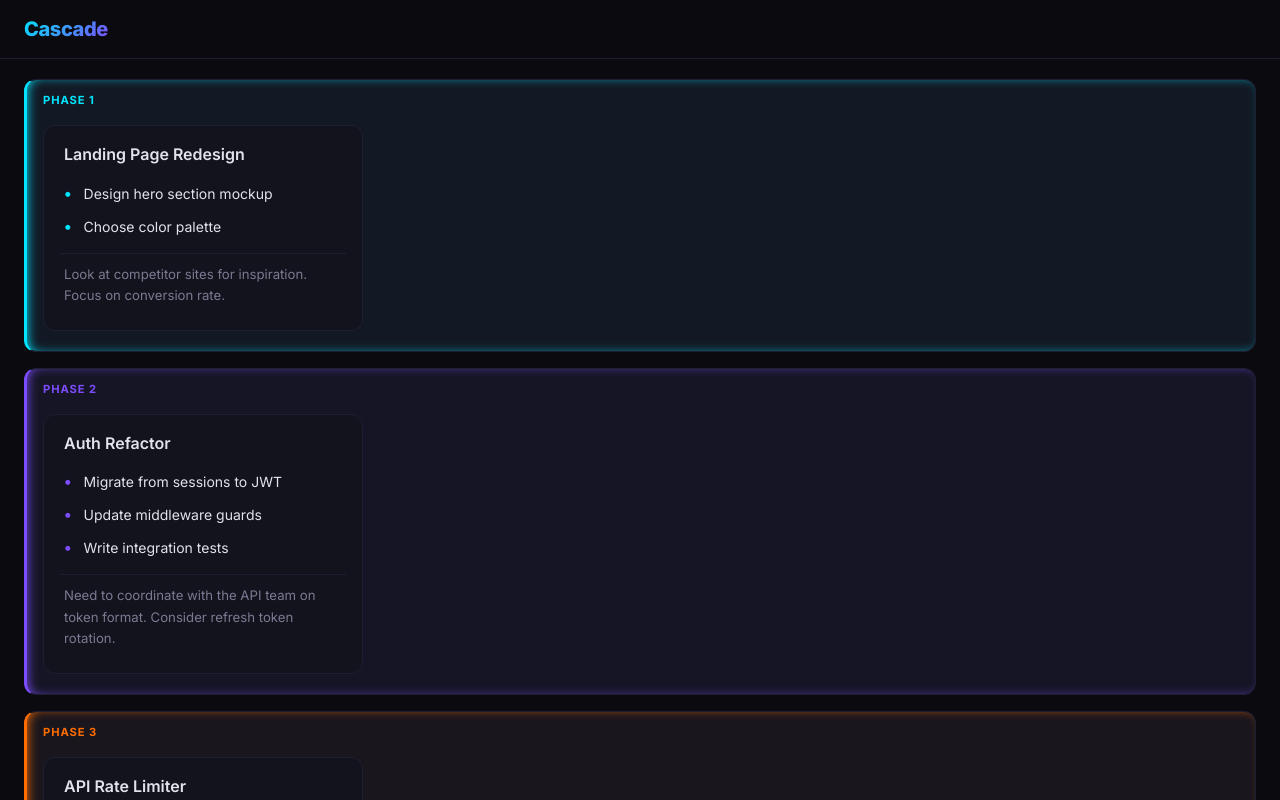
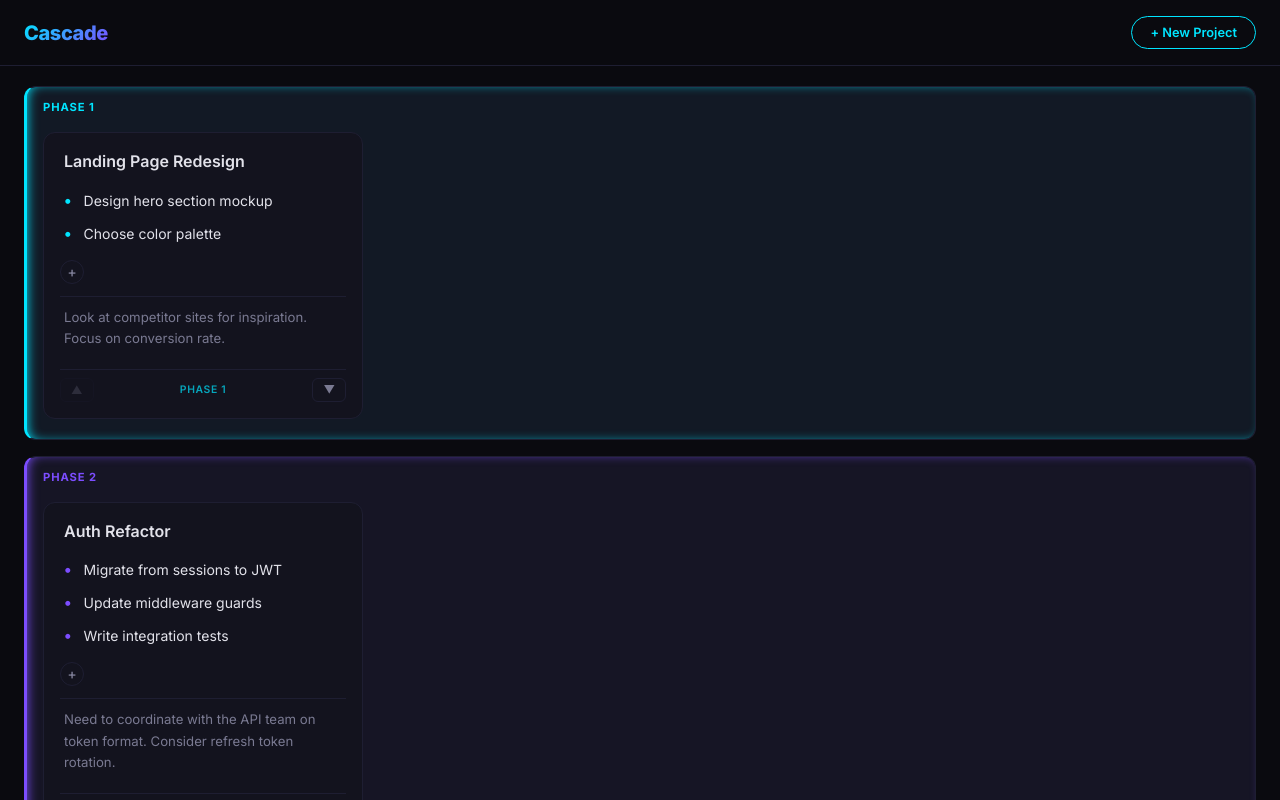
Before and after one commit to musical-basics/cascade-1, a React (Vite) app: page / in a window 1280 px wide. Shown: the top 800 px of the page. Built offline with nearby package versions, Linux system fonts and the light colour scheme.

Commit message:
Phase 7: Mutations & interactions

```diff
--- a/src/App.tsx
+++ b/src/App.tsx
@@ -6,12 +6,25 @@ import './App.css'
 const PHASES = [1, 2, 3, 4, 5] as const;
 
 function App() {
-  const { projects } = useProjects();
+  const { projects, addProject } = useProjects();
+
+  const handleAddProject = () => {
+    addProject({
+      id: crypto.randomUUID(),
+      title: 'Untitled Project',
+      phase: 1,
+      tasks: [],
+      notes: '',
+    });
+  };
 
   return (
     <div className="app-container">
       <header className="app-header">
         <h1 className="app-title">Cascade</h1>
+        <button className="add-project-btn" onClick={handleAddProject}>
+          + New Project
+        </button>
       </header>
 
       <main className="lanes-wrapper">
--- a/src/components/ProjectCard/ProjectCard.css
+++ b/src/components/ProjectCard/ProjectCard.css
@@ -122,3 +122,69 @@
   color: var(--text-muted);
   font-style: italic;
 }
+
+/* --- Action Buttons --- */
+.card-action-btn {
+  display: inline-flex;
+  align-items: center;
+  justify-content: center;
+  font-size: 0.8rem;
+  font-weight: 600;
+  color: var(--text-secondary);
+  background: transparent;
+  border: 1px solid var(--border-subtle);
+  border-radius: var(--radius-sm);
+  padding: 4px 8px;
+  transition: all var(--transition-fast);
+  cursor: pointer;
+}
+
+.card-action-btn:hover:not(:disabled) {
+  background: var(--bg-surface-hover);
+  color: var(--lane-accent, var(--accent-phase-1));
+  border-color: var(--lane-accent, var(--accent-phase-1));
+  transform: scale(1.05);
+}
+
+.card-action-btn:disabled {
+  opacity: 0.25;
+  cursor: not-allowed;
+}
+
+/* Add task button */
+.add-task-btn {
+  align-self: flex-start;
+  font-size: 0.85rem;
+  padding: 2px 10px;
+  border-radius: 50%;
+  width: 24px;
+  height: 24px;
+}
+
+.add-task-btn:hover:not(:disabled) {
+  transform: scale(1.1) rotate(90deg);
+}
+
+/* Card footer actions */
+.card-actions {
+  display: flex;
+  align-items: center;
+  justify-content: space-between;
+  gap: 8px;
+  border-top: 1px solid var(--border-subtle);
+  padding-top: 8px;
+}
+
+.arrow-btn {
+  font-size: 0.7rem;
+  padding: 4px 10px;
+}
+
+.phase-badge {
+  font-size: 0.65rem;
+  font-weight: 600;
+  text-transform: uppercase;
+  letter-spacing: 0.06em;
+  color: var(--lane-accent, var(--text-secondary));
+  opacity: 0.7;
+}
--- a/src/components/ProjectCard/ProjectCard.tsx
+++ b/src/components/ProjectCard/ProjectCard.tsx
@@ -8,7 +8,16 @@ interface ProjectCardProps {
 }
 
 export function ProjectCard({ project }: ProjectCardProps) {
-  const { updateProject, updateTask } = useProjects();
+  const { updateProject, updateTask, addTask, moveProject } = useProjects();
+
+  const handleAddTask = () => {
+    const newTask = {
+      id: crypto.randomUUID(),
+      text: '',
+      completed: false,
+    };
+    addTask(project.id, newTask);
+  };
 
   return (
     <div className="project-card">
@@ -22,8 +31,7 @@ export function ProjectCard({ project }: ProjectCardProps) {
 
       {/* Task List */}
       <ul className="task-list">
-        {project.tasks.length > 0 ? (
-          project.tasks.map((task) => (
+        {project.tasks.map((task) => (
           <li key={task.id} className="task-item" data-task-id={task.id}>
             <span className="task-bullet">•</span>
             <InlineEdit
@@ -32,15 +40,20 @@ export function ProjectCard({ project }: ProjectCardProps) {
               className="task-text"
               placeholder="New task..."
               allowEmpty={true}
+              autoFocus={task.text === ''}
             />
           </li>
-          ))
-        ) : (
-          <li className="task-item task-empty">
-            <span className="task-text-muted">No tasks yet</span>
-          </li>
-        )}
+        ))}
       </ul>
+
+      {/* Add Task Button */}
+      <button
+        className="card-action-btn add-task-btn"
+        onClick={handleAddTask}
+        title="Add task"
+      >
+        +
+      </button>
 
       {/* Notes */}
       <div className="card-notes">
@@ -53,6 +66,27 @@ export function ProjectCard({ project }: ProjectCardProps) {
           allowEmpty={true}
         />
       </div>
+
+      {/* Phase Navigation Arrows */}
+      <div className="card-actions">
+        <button
+          className="card-action-btn arrow-btn"
+          onClick={() => moveProject(project.id, 'up')}
+          disabled={project.phase <= 1}
+          title="Move to previous phase"
+        >
+          ▲
+        </button>
+        <span className="phase-badge">Phase {project.phase}</span>
+        <button
+          className="card-action-btn arrow-btn"
+          onClick={() => moveProject(project.id, 'down')}
+          disabled={project.phase >= 5}
+          title="Move to next phase"
+        >
+          ▼
+        </button>
+      </div>
     </div>
   );
 }
--- a/src/index.css
+++ b/src/index.css
@@ -160,3 +160,25 @@ a {
   padding: 20px 24px;
   flex: 1;
 }
+
+/* --- Add Project Button --- */
+.add-project-btn {
+  display: inline-flex;
+  align-items: center;
+  gap: 6px;
+  font-size: 0.8rem;
+  font-weight: 600;
+  padding: 8px 18px;
+  border-radius: 999px;
+  border: 1px solid var(--accent-phase-1);
+  color: var(--accent-phase-1);
+  background: transparent;
+  cursor: pointer;
+  transition: all var(--transition-default);
+}
+
+.add-project-btn:hover {
+  background: color-mix(in srgb, var(--accent-phase-1) 12%, transparent);
+  box-shadow: 0 0 16px -4px var(--accent-phase-1);
+  transform: scale(1.03);
+}
```
Lines whose indentation alone changed are shown as unchanged.
